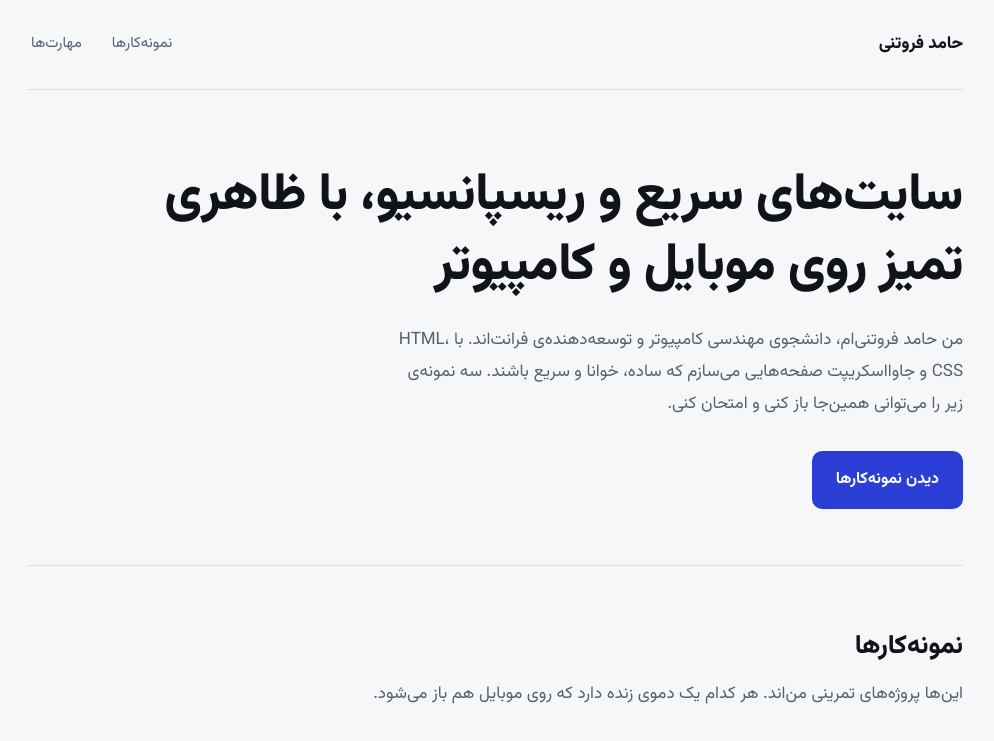
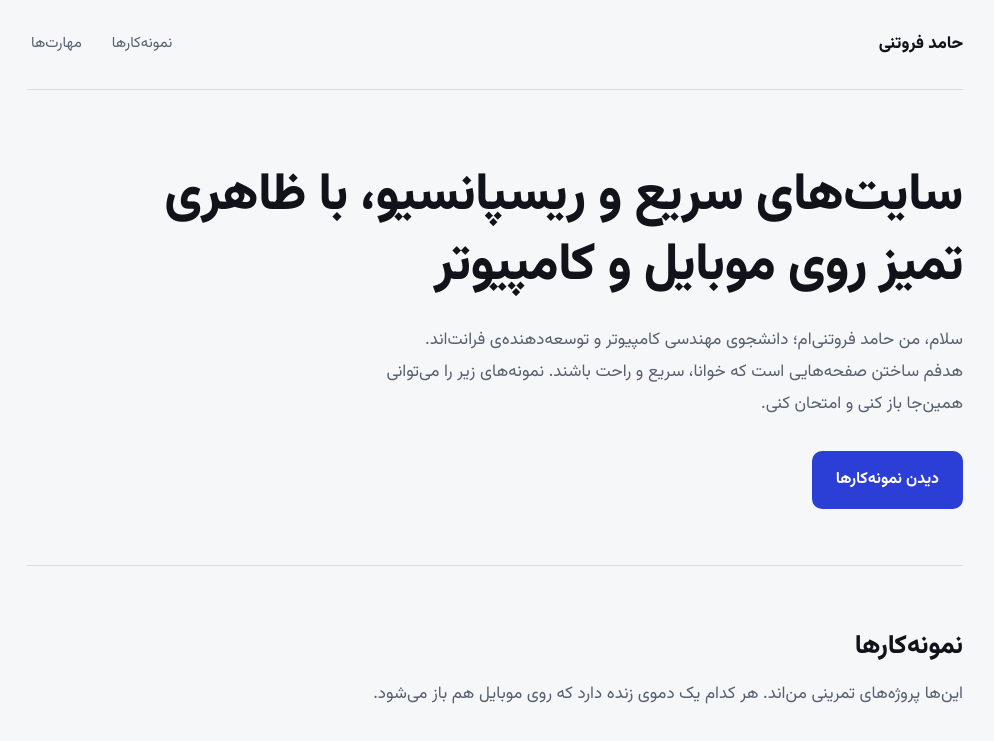
Before and after one commit to forotanihamed-maker/portfolio, a plain HTML site: page index.html in a window 1280 px wide. Shown: the top 741 px of the page, without its empty margins (145-1139 px from the left). Drawn offline with Linux system fonts and the light colour scheme.

Commit message:
updete index

```diff
--- a/index.html
+++ b/index.html
@@ -324,10 +324,9 @@
             سایت‌های سریع و ریسپانسیو، با ظاهری تمیز روی موبایل و کامپیوتر
           </h1>
           <p>
-            من حامد فروتنی‌ام، دانشجوی مهندسی کامپیوتر و توسعه‌دهنده‌ی
-            فرانت‌اند. با HTML، CSS و جاوااسکریپت صفحه‌هایی می‌سازم که ساده،
-            خوانا و سریع باشند. سه نمونه‌ی زیر را می‌توانی همین‌جا باز کنی و
-            امتحان کنی.
+            سلام، من حامد فروتنی‌ام؛ دانشجوی مهندسی کامپیوتر و توسعه‌دهنده‌ی
+            فرانت‌اند. هدفم ساختن صفحه‌هایی است که خوانا، سریع و راحت باشند.
+            نمونه‌های زیر را می‌توانی همین‌جا باز کنی و امتحان کنی.
           </p>
           <div class="actions">
             <a class="btn primary" href="#projects">دیدن نمونه‌کارها</a>
```
